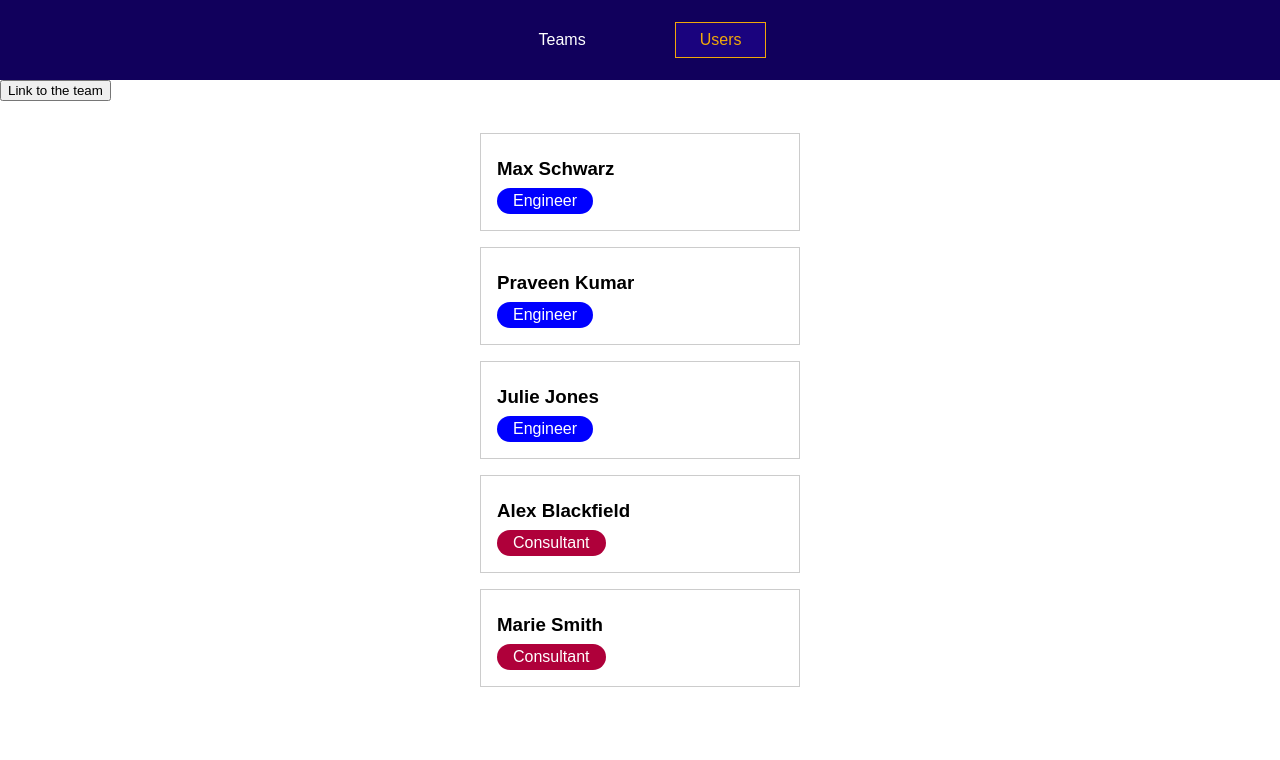
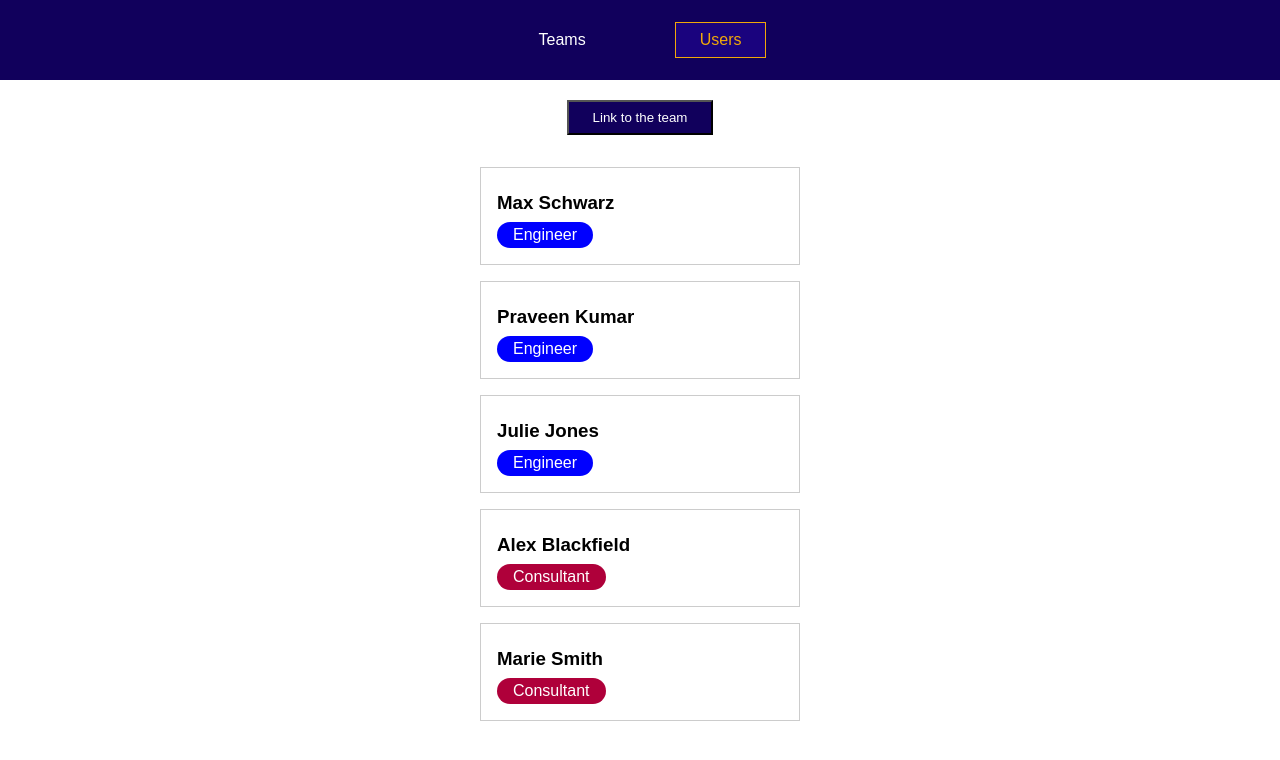
Before and after one commit to cigna2020/routing_vue, a Vue app: page /users in a window 1280 px wide. Shown: the top 760 px of the page. Built offline with nearby package versions, Linux system fonts and the light colour scheme.

Commit message:
Use props instead of this.$route to change url dynamically
Using props also decided a problem with promise (undefined a dynamically created array)

```diff
--- a/src/components/teams/TeamMembers.vue
+++ b/src/components/teams/TeamMembers.vue
@@ -20,6 +20,7 @@ import UserItem from '../users/UserItem.vue';
 
 export default {
   inject: ['users', 'teams'],
+  props: ['teamId'],
   components: {
     UserItem
   },
@@ -30,9 +31,9 @@ export default {
     };
   },
   methods: {
-    async loadTeamMembers(route) {
+    loadTeamMembers(teamId) {
       // console.log(this.$route.path); // /teams/t1
-      const teamId = route.params.teamId; // teamId - the dynamic path from main.js
+      //   const teamId = route.params.teamId; // teamId - the dynamic path from main.js
       const selectedTeam = this.teams.find(team => team.id === teamId);
       const members = selectedTeam.members;
       const selectedMembers = [];
@@ -40,16 +41,16 @@ export default {
         const selectedUser = this.users.find(user => user.id === member);
         selectedMembers.push(selectedUser);
       }
-      this.members = await selectedMembers;
+      this.members = selectedMembers;
       this.teamName = selectedTeam.name;
     }
   },
   created() {
-    this.loadTeamMembers(this.$route);
+    this.loadTeamMembers(this.teamId);
   },
   watch: {
-    $route(newRoute) {
-      this.loadTeamMembers(newRoute);
+    teamId(newId) {
+      this.loadTeamMembers(newId);
     }
   }
 };
--- a/src/components/users/UsersList.vue
+++ b/src/components/users/UsersList.vue
@@ -1,5 +1,7 @@
 <template>
-  <button @click="confirmItem">Link to the team</button>
+  <div class="link_button">
+    <button @click="confirmItem">Link to the team</button>
+  </div>
   <ul>
     <user-item
       v-for="user in users"
@@ -34,4 +36,17 @@ ul {
   max-width: 20rem;
   padding: 0;
 }
+.link_button {
+  display: flex;
+  margin-top: 20px;
+}
+
+button {
+  margin: 0 auto;
+  color: white;
+  display: inline-block;
+  padding: 0.5rem 1.5rem;
+  background-color: #11005c;
+  cursor: pointer;
+}
 </style>
--- a/src/main.js
+++ b/src/main.js
@@ -12,7 +12,8 @@ const router = createRouter({
         {path: '/teams', component: TeamsList}, // url: our-domain/teams, content: TeamList
         {path: '/users', component: UsersList},
         // dynamic adding address. It should be at the end of the list
-        {path: '/teams/:teamId', component: TeamMembers}
+        // props: true - dynamic component should added as props, TeamMembers.vue, props: teamId
+        {path: '/teams/:teamId', component: TeamMembers, props: true}
     ],
     linkActiveClass: 'active',
 })
```
